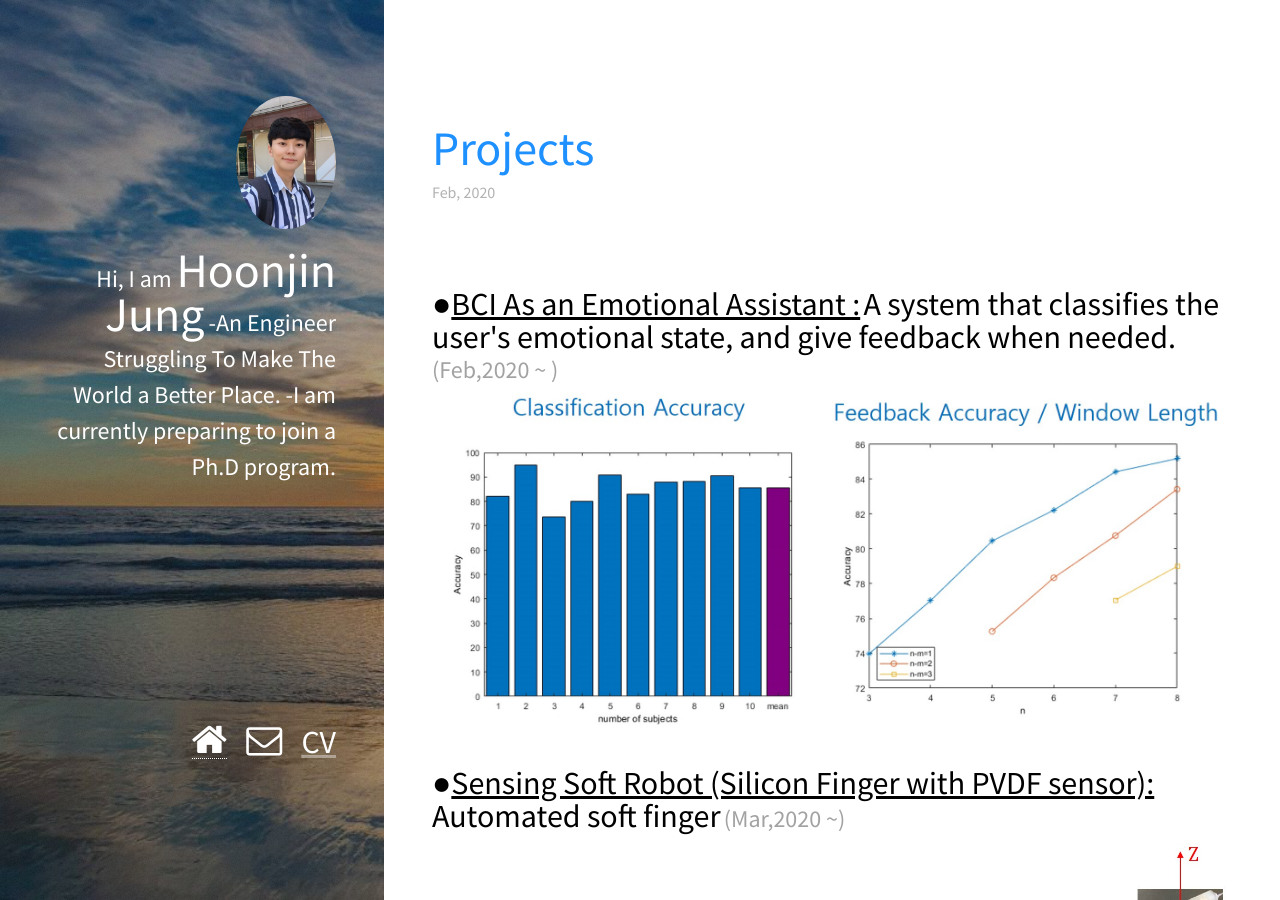
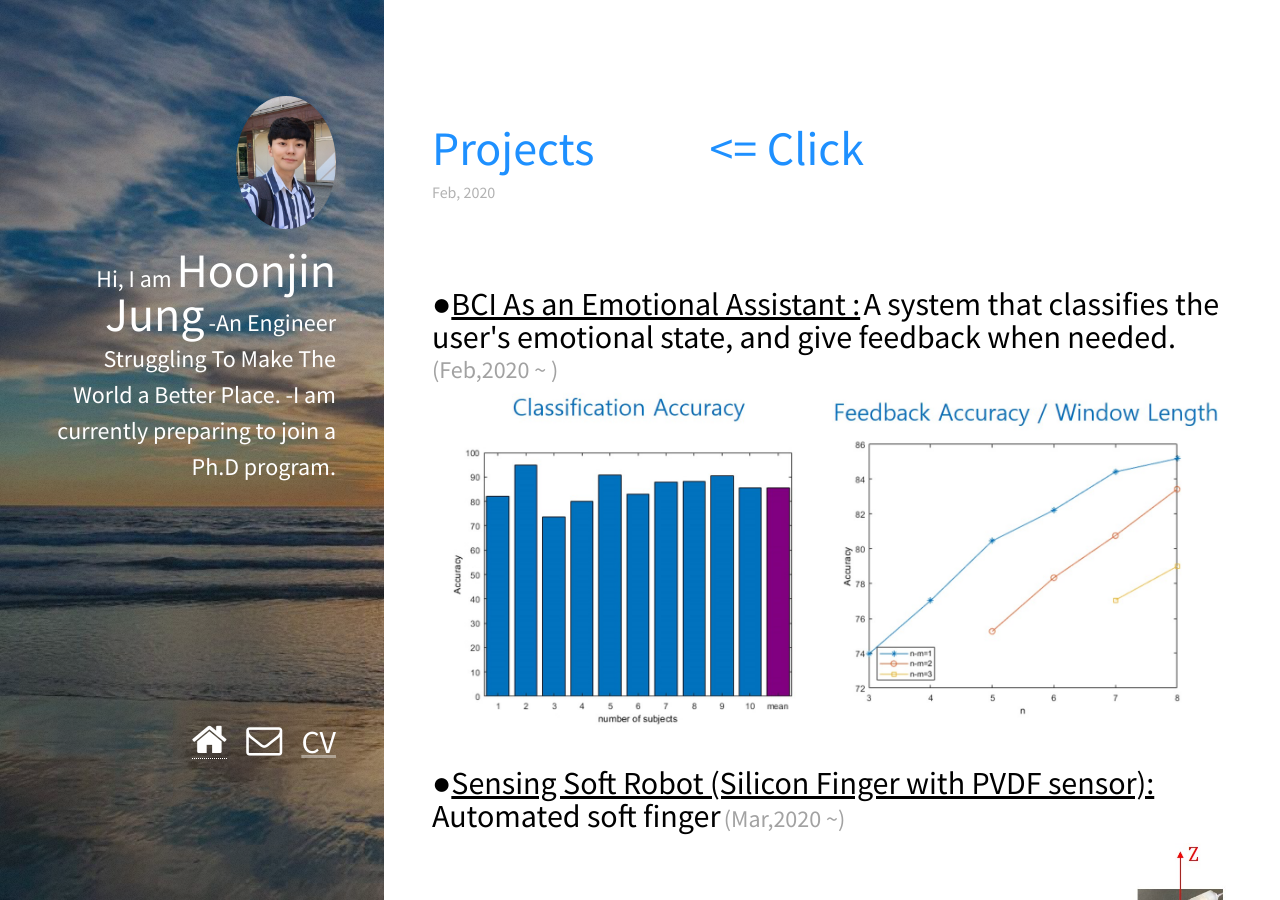
Before and after one commit to davidhoonjin/davidhoonjin.github.io, a Jekyll site: the page built from _posts/2020-02-03-Current Projects.markdown, in a window 1280 px wide and 900 px high. Built offline with Jekyll 4.4.1, drawn with Linux system fonts in a browser that asks for light colours; nearby versions of some CDN libraries.

Commit message:
thirtyfirst and thirteenth and second commit

```diff
--- a/_posts/2017-05-12-About_Me_(Nonacademic).markdown
+++ b/_posts/2017-05-12-About_Me_(Nonacademic).markdown
@@ -1,6 +1,6 @@
 ---
 layout: post
-title: <font size="7em"> <font style="color:Dodgerblue;"> ABOUT ME (NONACADEMIC) </font></font>
+title: <font size="7em"> <font style="color:Dodgerblue;"> ABOUT ME (NONACADEMIC)     &nbsp;&nbsp;&nbsp;&nbsp;&nbsp;&nbsp;&nbsp;&nbsp;&nbsp;&nbsp;   <= Click </font></font>
 categories: update
 ---
 <img src="/images/fulls/TRC.jpg" class="image-img" width="600" height="450">
--- a/_posts/2018-01-30-Awards.markdown
+++ b/_posts/2018-01-30-Awards.markdown
@@ -1,6 +1,6 @@
 ---
 layout: post
-title: <font size="7em"><font style="color:Dodgerblue;;"> AWARDS AND SCHOLARSHIPS </font></font>
+title: <font size="7em"><font style="color:Dodgerblue;;"> AWARDS AND SCHOLARSHIPS      &nbsp;&nbsp;&nbsp;&nbsp;&nbsp;&nbsp;&nbsp;&nbsp;&nbsp;&nbsp;   <= Click</font></font>
 ---
 <img src="/images/fulls/Awards.jpg" class="fit image">
 <hr style="height:3px">
--- a/_posts/2019-01-14-Education.markdown
+++ b/_posts/2019-01-14-Education.markdown
@@ -1,6 +1,6 @@
 ---
 layout: post
-title: <font size="7em"> <font style="color:Dodgerblue;"> EDUCATION </font></font>
+title: <font size="7em"> <font style="color:Dodgerblue;"> EDUCATION      &nbsp;&nbsp;&nbsp;&nbsp;&nbsp;&nbsp;&nbsp;&nbsp;&nbsp;&nbsp;   <= Click</font></font>
 ---
 <br>
 <img src="/images/fulls/Edu.jpg" class="image-img" width="1000" height="350"><br>
--- a/_posts/2019-09-05-Past Works.markdown
+++ b/_posts/2019-09-05-Past Works.markdown
@@ -1,6 +1,6 @@
 ---
 layout: post
-title: <font size="7em"> <font style="color:Dodgerblue;"> RESEARCH EXPERIENCE </font></font>
+title: <font size="7em"> <font style="color:Dodgerblue;"> RESEARCH EXPERIENCE   &nbsp;&nbsp;&nbsp;&nbsp;&nbsp;&nbsp;&nbsp;&nbsp;&nbsp;&nbsp;    <= Click </font></font>
 categories: update
 ---
 <br><font size="6em" style="color:black;">
--- a/_posts/2020-02-03-Current Projects.markdown
+++ b/_posts/2020-02-03-Current Projects.markdown
@@ -1,6 +1,6 @@
 ---
 layout: post
-title: <font size="7em"> <font style="color:Dodgerblue;">Projects </font></font>
+title: <font size="7em"> <font style="color:Dodgerblue;">Projects      &nbsp;&nbsp;&nbsp;&nbsp;&nbsp;&nbsp;&nbsp;&nbsp;&nbsp;&nbsp;  <= Click </font></font>
 date: 2020-02-03
 ---
 <br>
@@ -27,7 +27,7 @@ date: 2020-02-03
 
 <font size="5em" style="color:black;">
 <br>
-<font size="4em">
+<font size="5em">
 <u>Motivation & Idea:</u> These days more and more people are suffering from depression, stress and mental illnesses. Most of these symptoms are caused by continuously accumulated emotional stresses. If I could develop an intelligent system that can interact with human and help the user to bring unhealthy emotional state to normal state(or even desired state), it will make our life better. Also, people tend to spend more time with Electronic devices and less with human beings so it's about time for the computers to care our mental healths too.<br><br></font>
 <font size="5em">
 <u>Solution:</u> A system that measures bio-signals(EEG, PPG, GSR) to classify the user's emotional state. If it's classified below certain threshold, give a proper feedback to bring the user's emotion back to the desired status. <br><br>
@@ -73,7 +73,7 @@ Future project idea : &nbsp;&nbsp; "Removing Ocular(and emg) Artifact from EEG t
  <br>
 
  <br><font size="5em" style="color:black;">
- <u>Motivation & Idea:</u>Human-Friendly Flexible Finger can be advantageous in many fields that robots interacts with human body. When applied to Medical Robots or Medical catheters, minimum incision with soft movement will be possible.<br>
+ <u>Motivation & Idea:</u> Human-Friendly Flexible Finger can be advantageous in many fields that robots interacts with human body. When applied to Medical Robots or Medical catheters, minimum incision with soft movement will be possible.<br>
  <br>
  Therefore, Currently developing pneumatic silicon fingers with piezoelectric deflection sensor inside(on the side where they meet). With the sensors, precise control is possible and can fully atomize the control.</font>
  <br><br>
@@ -113,7 +113,7 @@ function carousel() {
 <h1 style="color:black;"><font size="6em"> Second Model(Without PVDF Sensor) with ditch both inside and outside</font></h1><br>
 <img src="/images/fingers/2.jpg" class="image-img" width="800"><br>
 <font size="5em" style="color:black;">In order to enhance strain rate difference between upper and lower layer, also added ditch inside<br>             </font>
-<img src="/images/fingers/.jpg" class="image-img" width="800"><br>
+<img src="/images/fingers/2nd.jpg" class="image-img" width="800"><br>
 <h1 style="color:black;"><font size="6em">Operation Comparison Between First and Second Model<br>             </font></h1>
 <img src="/images/fingers/comp.jpg" class="image-img" width="800"><br>
 <hr style="height:3px"><br>
```
Also changed, not shown: images/fingers/2nd.jpg (added).
